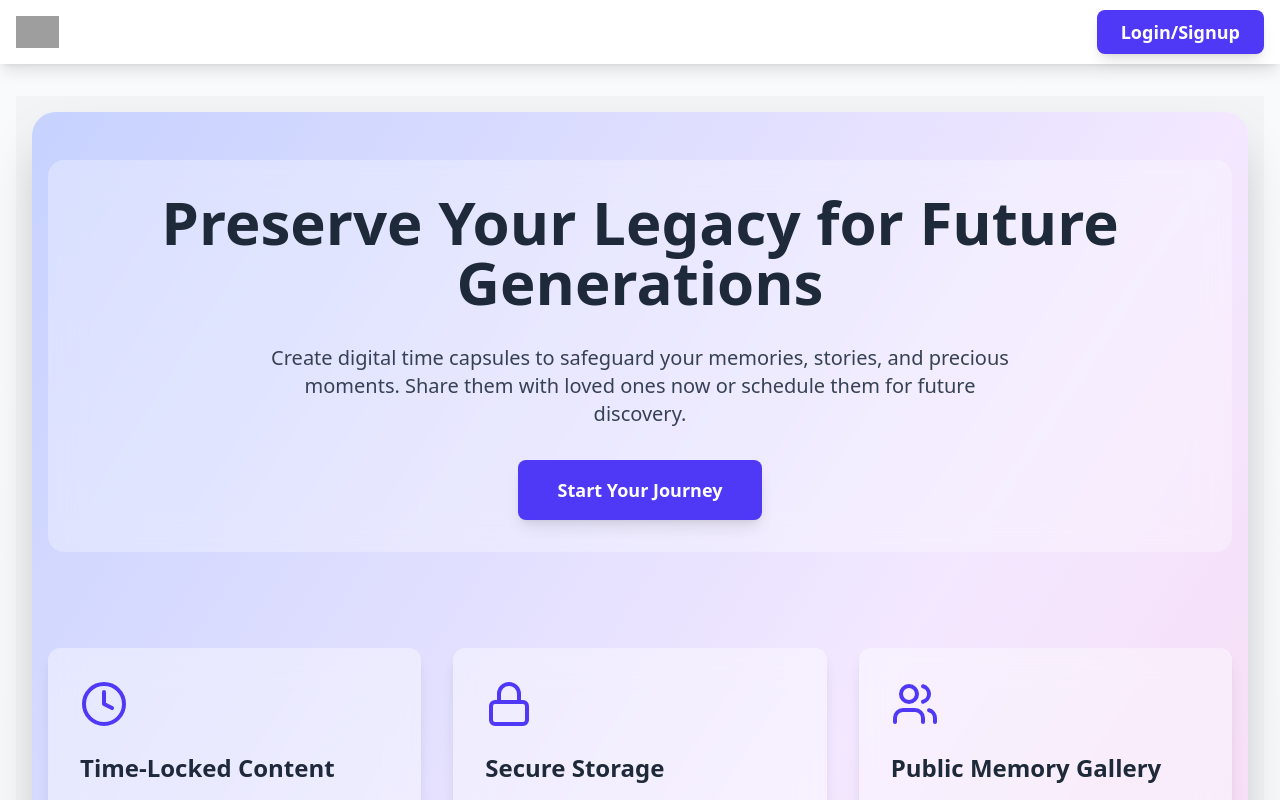
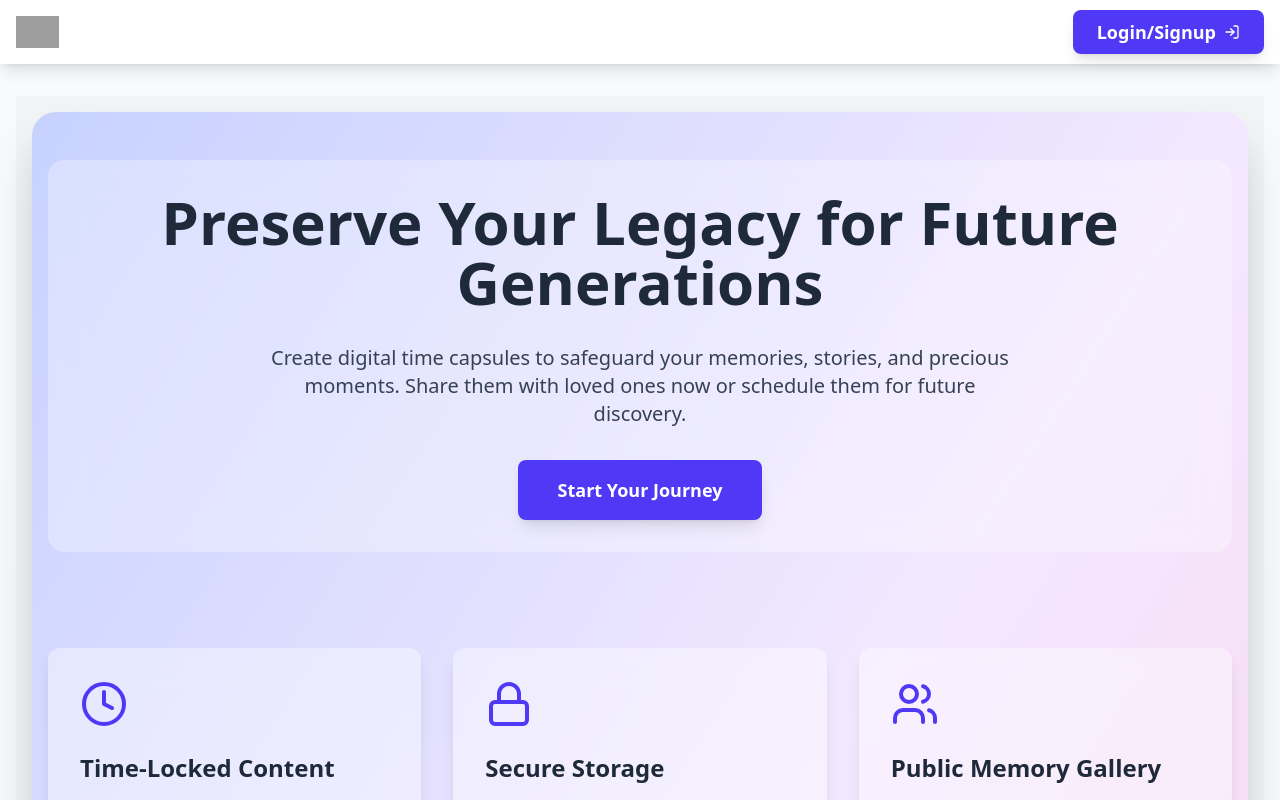
Before and after one commit to ayushmankoley/time-capsule-2.0, a React (Vite) app: page / in a window 1280 px wide. Shown: the top 800 px of the page. Built offline with nearby package versions, Linux system fonts and the light colour scheme; grey boxes are pictures that could not be loaded.

Commit message:
added missing icon

```diff
--- a/src/components/Navbar.tsx
+++ b/src/components/Navbar.tsx
@@ -46,9 +46,10 @@ const Navbar = () => {
             ) : (
               <Link to="/auth">
                 <button
-                  className="inline-block bg-indigo-600 text-white px-6 py-2  rounded-lg text-lg font-semibold hover:bg-indigo-700 transition-colors shadow-lg"
+                  className="inline-flex items-center bg-indigo-600 text-white px-6 py-2 rounded-lg text-lg font-semibold hover:bg-indigo-700 transition-colors shadow-lg"
                 >
-                  Login/Signup
+                  <span className="mr-2">Login/Signup</span>
+                  <LogIn className="h-4 w-4" />
                 </button>
               </Link>
             )}
```
